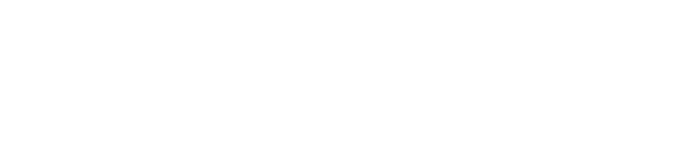
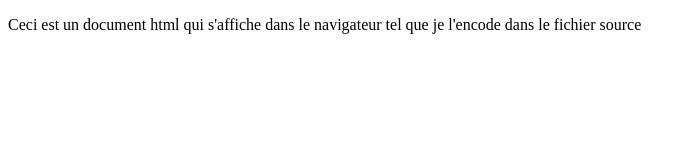
Before and after one commit to sofiane626/Exercice, a plain HTML site: page index.html in a window 1280 px wide. Shown: the whole page, without its empty margins (0-696 px from the left). Drawn offline with Linux system fonts and the light colour scheme.

Commit message:
premier p

```diff
--- a/index.html
+++ b/index.html
@@ -1,12 +1,15 @@
 <!DOCTYPE html>
 <html lang="en">
+
 <head>
     <meta charset="UTF-8">
     <meta http-equiv="X-UA-Compatible" content="IE=edge">
     <meta name="viewport" content="width=device-width, initial-scale=1.0">
     <title>Document</title>
 </head>
+
 <body>
+    <p>Ceci est un document html qui s'affiche dans le navigateur tel que je l'encode dans le fichier source</p>
+</body>
 
-</body>
 </html>
```
